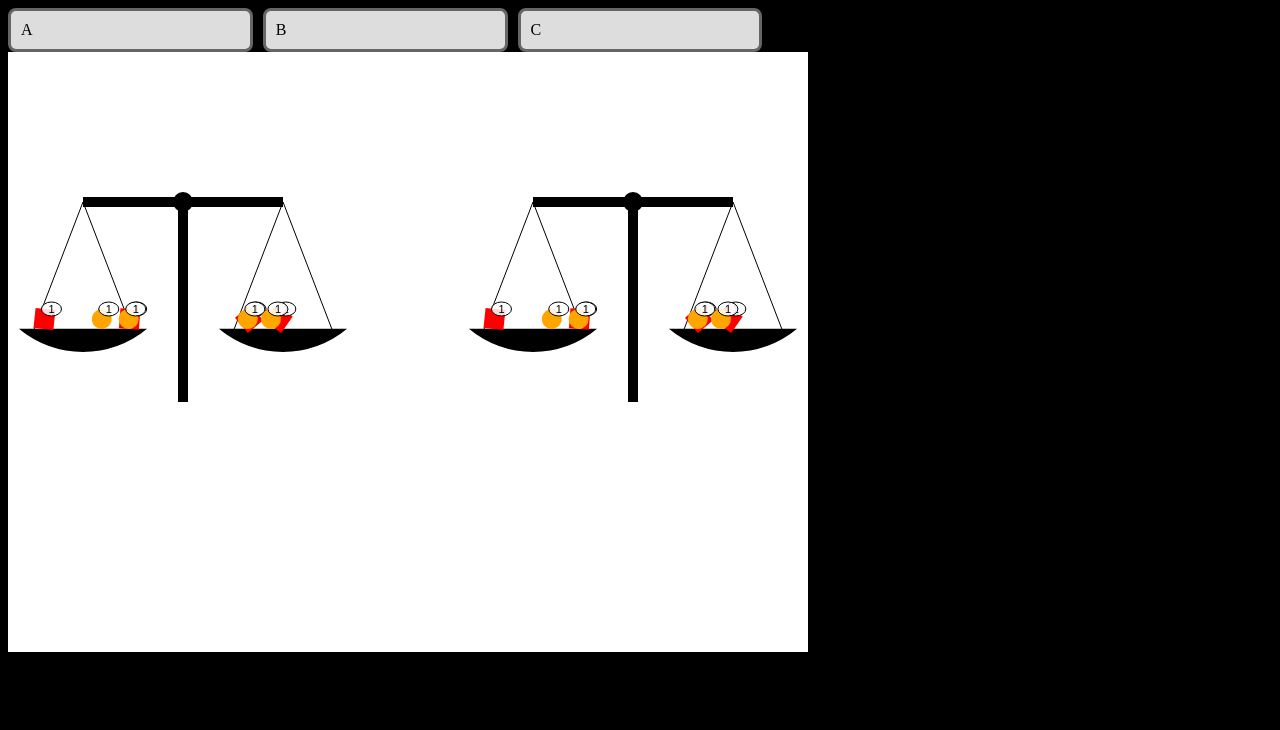
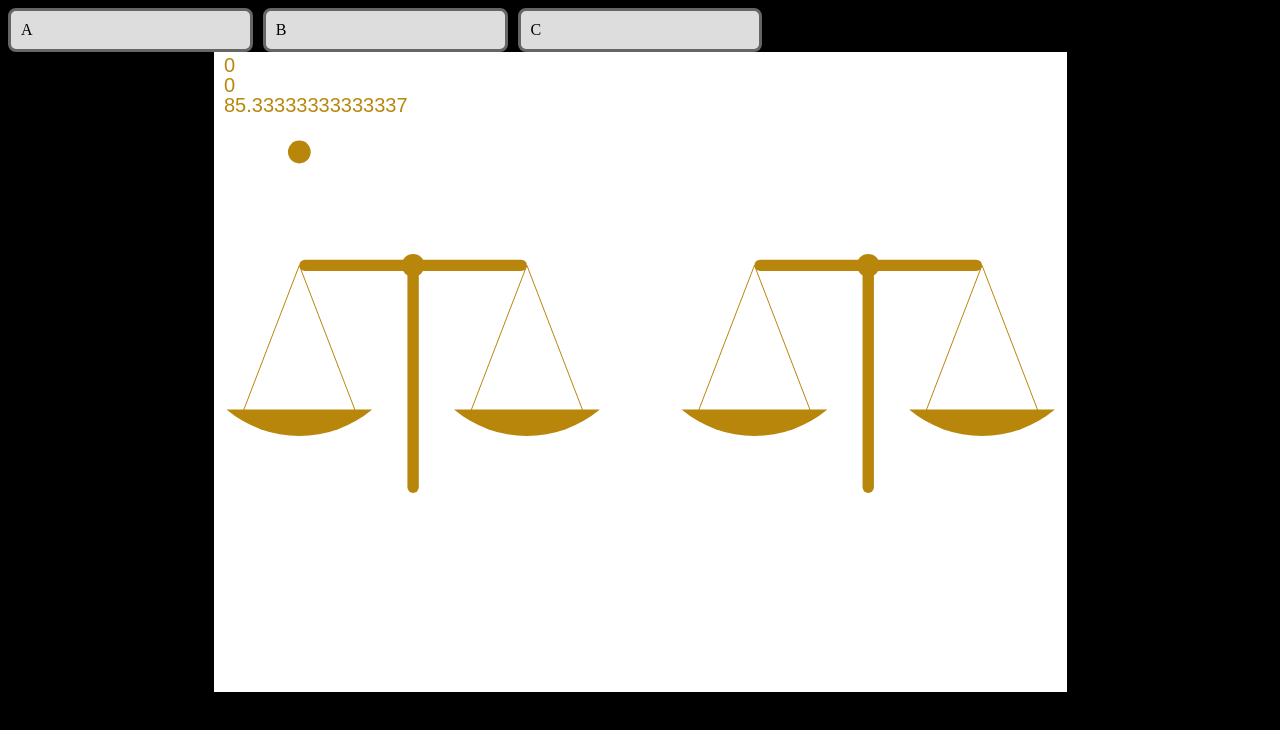
Before and after one commit to mekafuyu/BalanceJS, a plain HTML site: page index.html in a window 1280 px wide. Drawn offline with Linux system fonts and the light colour scheme.

Commit message:
fix todo

```diff
--- /dev/null
+++ b/balance.js
@@ -0,0 +1,214 @@
+export class Balance {
+  constructor(x, y) {
+    this.x = x;
+    this.y = y;
+    this.leftPlate = [];
+    this.rightPlate = [];
+    this.currPos = 0;
+    this.bal = 0;
+    this.tilt = (step) => {
+      if (this.currPos < this.bal) {
+        this.currPos += step;
+        if (this.currPos > 0.99) this.currPos = 1;
+      }
+      if (this.currPos > this.bal) {
+        this.currPos -= step;
+        if (this.currPos < -0.99) this.currPos = -1;
+      }
+      if (Math.abs(this.currPos) < 0.01) this.currPos = 0;
+    };
+  }
+}
+
+export class Gravitable {
+  constructor(x, y, width, height, drawFunc) {
+    this.x = x;
+    this.y = y;
+    this.vx = Math.random() * 10 - 5;
+    this.vy = 0;
+    this.rot = 0;
+    this.bounciness = 0.6;
+    this.width = width;
+    this.height = height;
+    this.bottom = () => {
+      return this.y + this.height;
+    };
+    this.right = () => {
+      return this.x + this.width;
+    };
+    this.move = (ax, ay) => {
+      this.vx += ax;
+      this.vy += ay;
+      this.x += this.vx;
+      this.y += this.vy;
+      this.rot += this.vx / 2;
+    };
+    this.bounceX = (ix) => {
+      this.x = ix;
+      this.vx *= -this.bounciness;
+    };
+    this.bounceY = (iy) => {
+      this.y = iy;
+      this.vy *= -this.bounciness;
+      this.vx *= 0.8;
+    };
+    this.draw = drawFunc;
+  }
+}
+
+export function renderBalString(ctx, left, up, down, right) {
+  ctx.beginPath();
+  ctx.moveTo(left, down);
+  ctx.lineTo(up, left);
+  ctx.lineTo(right, down);
+  ctx.stroke();
+}
+
+export function renderPlate(ctx, plateX, plateY, size, items, string) {
+  ctx.save();
+  ctx.translate(plateX, plateY);
+
+  // RENDER ITEMS
+  gravity(ctx, -size * 0.5, -size * 0.23, size, size, items);
+
+  // STRING LEFT
+  renderBalString(ctx, string[0], string[1], string[2], string[3]);
+
+  // PLATE
+  ctx.rotate(-0.875);
+  ctx.beginPath();
+  ctx.arc(0, 0, size, 1.75, Math.PI);
+  ctx.fill();
+  ctx.restore();
+}
+
+export function renderBubble(ctx, x, y, count) {
+  ctx.save()
+  ctx.fillStyle = "black"
+  ctx.strokeStyle = "black"
+  ctx.font = "11px arial";
+  ctx.fillText(count, 4, -6);
+  ctx.fillStyle = "rgb(255, 255, 255, 0.85)";
+
+  ctx.beginPath();
+  ctx.ellipse(7, -10, 10, 7, 0, 0, 2 * Math.PI);
+  ctx.stroke();
+  ctx.fill();
+  ctx.restore()
+}
+
+export function renderSquare(count, ctx, gravitable) {
+  var h = gravitable.height;
+  var w = gravitable.width;
+
+  ctx.save();
+
+  ctx.translate(gravitable.x, gravitable.y);
+  // ctx.strokeRect(-h, -w, h * 2, w * 2)
+
+  renderBubble(ctx, 0, 0, count)
+
+  ctx.rotate(gravitable.rot / 10);
+  ctx.fillStyle = "red";
+  ctx.fillRect(-10, -10, w * 2, h * 2);
+  ctx.restore();
+}
+
+export function renderBall(count, ctx, gravitable) {
+  var h = gravitable.height;
+  ctx.save();
+
+  ctx.translate(gravitable.x, gravitable.y);
+  // ctx.strokeRect(-h, -w, 2 * h, 2 * w)
+
+  renderBubble(ctx, 0, 0, count)
+
+  ctx.rotate(gravitable.rot / 10);
+  ctx.fillStyle = "orange";
+  ctx.beginPath();
+  ctx.arc(0, 0, h, 0, 2 * Math.PI);
+  ctx.fill();
+  ctx.restore();
+}
+
+export function gravity(ctx, x, y, width, height, gravitables) {
+  ctx.save();
+  ctx.translate(x, y);
+
+  // ctx.strokeRect(0, 0, width, height);
+  gravitables.forEach((gravitable) => {
+    gravitable.draw(1, ctx, gravitable);
+
+    gravitable.move(0, 0.1);
+    if (gravitable.bottom() > height)
+      gravitable.bounceY(height - gravitable.height);
+    if (gravitable.right() > width)
+      gravitable.bounceX(width - gravitable.width);
+    if (gravitable.x < gravitable.width) gravitable.bounceX(gravitable.width);
+  });
+  ctx.restore();
+}
+
+export function renderBalance(ctx, x, y, scale, balance) {
+  balance.tilt(0.2);
+  var pos = balance.currPos / 2;
+
+  var xOffSet = Math.abs(pos) * 50 - 100;
+  var yOffSet = pos * 75;
+
+  var scaledX = balance.x * scale;
+  var scaledY = balance.y * scale;
+
+  var bs = [-50 * scale, 0 * scale, 80 * scale, 50 * scale];
+  var plateSize = 100 * scale;
+
+  ctx.save()
+  ctx.translate(x, y)
+
+  // AXIS
+  ctx.save();
+  ctx.translate(scaledX, scaledY);
+  ctx.rotate(pos);
+  ctx.beginPath();
+  ctx.roundRect(-100 * scale, -5 * scale, 200 * scale, 10 * scale, 5 * scale);
+  ctx.fill();
+  ctx.restore();
+
+  // LEFT PLATE
+  renderPlate(
+    ctx,
+    (0 + xOffSet) * scale,
+    (0 + 50 - yOffSet) * scale,
+    plateSize,
+    balance.leftPlate,
+    bs
+  );
+
+  // RIGHT PLATE
+  renderPlate(
+    ctx,
+    (balance.x - xOffSet) * scale,
+    (balance.y + 50 + yOffSet) * scale,
+    plateSize,
+    balance.rightPlate,
+    bs
+  );
+
+  // AXIS BALL
+  ctx.beginPath();
+  ctx.arc(scaledX, scaledY, 10 * scale, 0, 2 * Math.PI);
+  ctx.fill();
+
+  // ctx.fillRect();
+  ctx.beginPath();
+  ctx.roundRect(
+    (balance.x - 5) * scale,
+    scaledY,
+    10 * scale,
+    200 * scale,
+    5 * scale
+  );
+  ctx.fill();
+
+  ctx.restore()
+}
--- /dev/null
+++ b/canvas.js
@@ -0,0 +1,124 @@
+import {
+  Balance,
+  Gravitable,
+  renderBalance,
+  renderBall,
+  renderSquare,
+} from "./balance.js";
+
+// TODO FIX RESPONSIVE PLACING BALL
+
+const canvas = document.getElementById("canvas");
+window.addEventListener("resize", resizeCanvas, false);
+var balance1 = new Balance(0, 0);
+var balance2 = new Balance(0, 0);
+var balX1 = width / 2;
+var balX2 = 200 * scale;
+var balY = height / 3;
+
+window.tiltRight = () => {
+  balance1.bal = 1;
+};
+window.unTilt = () => {
+  balance1.bal = 0;
+};
+window.tiltLeft = () => {
+  balance1.bal = -1;
+};
+
+var cursor = { x: 0, y: 0 };
+
+// var plate1 = [
+//   new Gravitable(20, 20, 10, 10, renderBall),
+//   new Gravitable(50, 40, 10, 10, renderBall),
+//   new Gravitable(0, -60, 10, 10, renderSquare),
+//   new Gravitable(20, -80, 10, 10, renderSquare),
+// ];
+// var plate2 = [
+//   new Gravitable(30, 10, 10, 10, renderBall),
+//   new Gravitable(20, 30, 10, 10, renderBall),
+//   new Gravitable(10, -20, 10, 10, renderSquare),
+//   new Gravitable(40, 0, 10, 10, renderSquare),
+// ];
+// balance1.leftPlate = plate1;
+// balance1.rightPlate = plate2;
+// balance2.leftPlate = plate1;
+// balance2.rightPlate = plate2;
+
+var width = window.innerWidth - 50;
+var height = window.innerHeight - 100;
+var scale = width;
+var offX = 0;
+function getCursorPosition(canvas, event) {
+  const rect = canvas.getBoundingClientRect();
+  cursor.x = event.clientX - rect.left;
+  cursor.y = event.clientY - rect.top;
+
+  if (cursor.x < width / 6)
+    balance1.leftPlate.push(
+      new Gravitable(cursor.x, cursor.y - 200 * scale, 10, 10, renderBall)
+    );
+  else if (cursor.x > width / 3 && cursor.x < width / 2)
+    balance1.rightPlate.push(
+      new Gravitable(cursor.x - 300, cursor.y - 200 * scale, 10, 10, renderBall)
+    );
+  else if (cursor.x > width / 2 && cursor.x < width * 2 / 3)
+    balance2.leftPlate.push(
+      new Gravitable(cursor.x - 550, cursor.y - 200 * scale, 10, 10, renderBall)
+    );
+  else if (cursor.x > width * 5 / 6)
+    balance2.rightPlate.push(
+      new Gravitable(cursor.x - 850, cursor.y - 200 * scale, 10, 10, renderBall)
+    );
+}
+canvas.addEventListener("mousemove", function (e) {
+  getCursorPosition(canvas, e);
+});
+
+function init() {
+  window.requestAnimationFrame(draw);
+}
+
+function resizeCanvas() {
+  height = window.innerHeight * 0.8;
+  width = (height * 4) / 3;
+  canvas.width = width;
+  canvas.height = height;
+  scale = width / 750;
+  offX = -100 * scale
+
+  balX1 = width / 2;
+  balX2 = 200 * scale;
+  balY = height / 3;
+}
+
+function draw() {
+  const ctx = canvas.getContext("2d");
+  ctx.globalCompositeOperation = "destination-over";
+  ctx.clearRect(0, 0, canvas.width, canvas.height);
+
+  ctx.fillStyle = "darkgoldenrod";
+  ctx.strokeStyle = "darkgoldenrod";
+
+
+  renderBalance(ctx, balX1 - balX2, balY, scale, balance1);
+  renderBalance(ctx, balX1 + balX2, balY, scale, balance2);
+
+  ctx.font = "20px arial";
+  ctx.fillText(cursor.x, 10, 20);
+  ctx.fillText(cursor.y, 10, 40);
+  ctx.fillText(balX1 - balX2 + offX, 10, 60);
+
+  ctx.beginPath();
+  ctx.arc(balX1 - balX2 + offX, 100, 10 * scale, 0, 2 * Math.PI);
+  ctx.fill();
+
+  // gravity(ctx, 10, 10, 400, altgrav, gravity1)
+
+  ctx.fillStyle = "white";
+  ctx.fillRect(0, 0, canvas.width, canvas.height);
+  window.requestAnimationFrame(draw);
+}
+
+resizeCanvas();
+init();
--- a/index.html
+++ b/index.html
@@ -8,12 +8,14 @@
 </head>
 <body>
   <div class="container">
-    <div draggable="true" class="box" onclick="balance1.bal = 1;">A</div>
-    <div draggable="true" class="box" onclick="balance1.bal = 0; altgrav = 200">B</div>
-    <div draggable="true" class="box" onclick="balance1.bal = -1; altgrav = 200">C</div>
+    <div draggable="true" class="box" onclick="tiltLeft()">A</div>
+    <div draggable="true" class="box" onclick="unTilt()">B</div>
+    <div draggable="true" class="box" onclick="tiltRight()">C</div>
   </div>
-  <canvas id="canvas" width="800" height="600"></canvas>
+  <div class="cont-canvas">
+    <canvas id="canvas" width="100" height="600"></canvas>
+  </div>
   <script src="script.js"></script>
-  <script src="space.js"></script>
+  <script type="module" src="canvas.js"></script>
 </body>
 </html>
--- a/script.js
+++ b/script.js
@@ -11,7 +11,7 @@
 //   item.addEventListener('dragstart', handleDragStart);
 //   item.addEventListener('dragend', handleDragEnd);
 // });
-
+var teste1 = 0
 document.addEventListener('DOMContentLoaded', (event) => {
 
   function handleDragStart(e) {
@@ -56,7 +56,6 @@ document.addEventListener('DOMContentLoaded', (event) => {
   }
 
   let items = document.querySelectorAll('.container .box');
-  console.log(items)
   items.forEach(function(item) {
     item.addEventListener('dragstart', handleDragStart);
     item.addEventListener('dragover', handleDragOver);
--- a/space.js
+++ /dev/null
@@ -1,227 +0,0 @@
-function init() {
-  window.requestAnimationFrame(draw);
-}
-
-class Balance {
-  constructor(x, y) {
-    this.x = x;
-    this.y = y;
-    this.leftPlate = 0;
-    this.rightPlate = 0;
-    this.currPos = 0;
-    this.bal = 0;
-    this.tilt = (step) => {
-      if (this.currPos < this.bal) {
-        this.currPos += step;
-        if (this.currPos > 0.99) this.currPos = 1;
-      }
-      if (this.currPos > this.bal) {
-        this.currPos -= step;
-        if (this.currPos < -0.99) this.currPos = -1;
-      }
-      if (Math.abs(this.currPos) < 0.01) this.currPos = 0;
-    };
-  }
-}
-
-class Gravitable {
-  constructor(x, y, width, height, drawFunc) {
-    this.x = x;
-    this.y = y;
-    this.vx = Math.random() * 10 - 5;
-    this.vy = 0;
-    this.rot = 0;
-    this.bounciness = 0.6;
-    this.width = width
-    this.height = height
-    this.bottom = () => {
-      return this.y + this.height
-    };
-    this.right = () => {
-      return this.x + this.width
-    }
-    this.move = (ax, ay) => {
-      this.vx += ax
-      this.vy += ay
-      this.x += this.vx
-      this.y += this.vy
-      this.rot += this.vx / 2
-    }
-    this.bounceX = (ix) => {
-      this.x = ix
-      this.vx *= -this.bounciness
-    }
-    this.bounceY = (iy) => {
-      this.y = iy
-      this.vy *= -this.bounciness
-      this.vx *= 0.8
-    }
-    this.draw = drawFunc
-  }
-}
-
-var balance1 = new Balance(175, 150);
-var balance2 = new Balance(625, 150);
-
-var plate1 = [
-  new Gravitable(20, 20, 10, 10, renderBall),
-  new Gravitable(50, 40, 10, 10, renderBall),
-  new Gravitable(0, -60, 10, 10, renderSquare),
-  new Gravitable(20, -80, 10, 10, renderSquare),
-]
-var plate2 = [
-  new Gravitable(30, 10, 10, 10, renderBall),
-  new Gravitable(20, 30, 10, 10, renderBall),
-  new Gravitable(10, -20, 10, 10, renderSquare),
-  new Gravitable(40, 0, 10, 10, renderSquare)
-]
-var gravity1 = new Gravitable(20, 20, 10, 10, renderBall)
-var gravity2 = new Gravitable(20, -60, 10, 10, renderSquare)
-
-function renderBalance(ctx, balance) {
-  balance.tilt(0.5);
-  var pos = balance.currPos / 2;
-  var xOffSet = Math.abs(pos) * 50;
-  var yOffSet = pos * 75;
-
-  ctx.save();
-
-  ctx.translate(balance.x, balance.y);
-  ctx.rotate(pos);
-  ctx.fillRect(-100, -5, 200, 10);
-  ctx.restore();
-
-  ctx.save();
-  var plate1x = balance.x - 100 + xOffSet
-  var plate1y = balance.y + 50 - yOffSet
-  ctx.translate(plate1x, plate1y);
-  gravity(ctx, -60, -23, 120, 100, plate1)
-
-  ctx.beginPath();
-  ctx.moveTo(-50, 80);
-  ctx.lineTo(0, -50);
-  ctx.lineTo(50, 80);
-  ctx.stroke();
-
-  ctx.rotate(-0.875);
-  ctx.beginPath();
-  ctx.arc(0, 0, 100, 1.75, Math.PI);
-  ctx.fill();
-  ctx.restore();
-
-  ctx.save();
-  ctx.translate(balance.x + 100 - xOffSet, balance.y + 50 + yOffSet);
-  gravity(ctx, -60, -23, 120, 100, plate2)
-
-  ctx.beginPath();
-  ctx.moveTo(-50, 80);
-  ctx.lineTo(0, -50);
-  ctx.lineTo(50, 80);
-  ctx.stroke();
-
-  ctx.rotate(-0.875);
-  ctx.beginPath();
-  ctx.arc(0, 0, 100, 1.75, Math.PI);
-  ctx.fill();
-  ctx.restore();
-
-  ctx.beginPath();
-  ctx.arc(balance.x, balance.y, 10, 0, 2 * Math.PI);
-  ctx.fill();
-
-  ctx.fillRect(balance.x - 5, balance.y, 10, 200);
-}
-
-function renderSquare(count, ctx, gravitable) {
-  var h = gravitable.height
-  var w = gravitable.width
-
-  ctx.save();
-
-  ctx.translate(gravitable.x, gravitable.y)
-  // ctx.strokeRect(-h, -w, h * 2, w * 2)
-
-
-  ctx.font = "11px arial";
-  ctx.fillText(count, 4, -6);
-  ctx.fillStyle = "rgb(255, 255, 255, 0.85)";
-
-  ctx.beginPath();
-  ctx.ellipse(7, -10, 10, 7, 0, 0, 2 * Math.PI);
-  ctx.stroke();
-  ctx.fill();
-
-  ctx.rotate(gravitable.rot / 10)
-  ctx.fillStyle = "red";
-  ctx.fillRect(-10, -10, w * 2, h * 2)
-  ctx.restore();
-}
-
-function renderBall(count, ctx, gravitable) {
-  var h = gravitable.height
-  var w = gravitable.width
-  ctx.save();
-
-  ctx.translate(gravitable.x, gravitable.y)
-  // ctx.strokeRect(-h, -w, 2 * h, 2 * w)
-
-
-  ctx.font = "11px arial";
-  ctx.fillText(count, 4, -6);
-  ctx.fillStyle = "rgb(255, 255, 255, 0.85)";
-
-  ctx.beginPath();
-  ctx.ellipse(7, -10, 10, 7, 0, 0, 2 * Math.PI);
-  ctx.stroke();
-  ctx.fill();
-
-  ctx.rotate(gravitable.rot / 10)
-  ctx.fillStyle = "orange";
-  ctx.beginPath();
-  ctx.arc(0, 0, h, 0, 2 * Math.PI);
-  ctx.fill();
-  ctx.restore();
-}
-
-function gravity(ctx, x, y, width, height, gravitables)
-{
-  ctx.save()
-  ctx.translate(x, y)
-
-  gravitables.forEach((gravitable) => {
-    // ctx.strokeRect(0, 0, width, height)
-    gravitable.draw(1, ctx, gravitable)
-
-    gravitable.move(0, 0.1)
-    if(gravitable.bottom() > height)
-      gravitable.bounceY(height - gravitable.height)
-    if(gravitable.right() > width)
-      gravitable.bounceX(width - gravitable.width)
-    if(gravitable.x < gravitable.width)
-      gravitable.bounceX(gravitable.width)
-    }
-    )
-  ctx.restore()
-}
-
-altgrav = 30
-function draw() {
-  const canvas = document.getElementById("canvas");
-  const ctx = canvas.getContext("2d");
-  ctx.globalCompositeOperation = "destination-over";
-  ctx.clearRect(0, 0, canvas.width, canvas.height);
-
-  ctx.fillStyle = "black";
-  ctx.strokeStyle = "black";
-  renderBalance(ctx, balance1);
-  renderBalance(ctx, balance2);
-
-  // gravity(ctx, 10, 10, 400, altgrav, gravity1)
-
-  ctx.fillStyle = "white";
-  ctx.fillRect(0, 0, canvas.width, canvas.height);
-
-  window.requestAnimationFrame(draw);
-}
-
-init();
--- a/style.css
+++ b/style.css
@@ -19,3 +19,10 @@ body{
 .box.over {
   border: 3px dotted #666;
 }
+
+.cont-canvas {
+  display: flex;
+  justify-content: center;
+}
+#canvas {
+}
```
